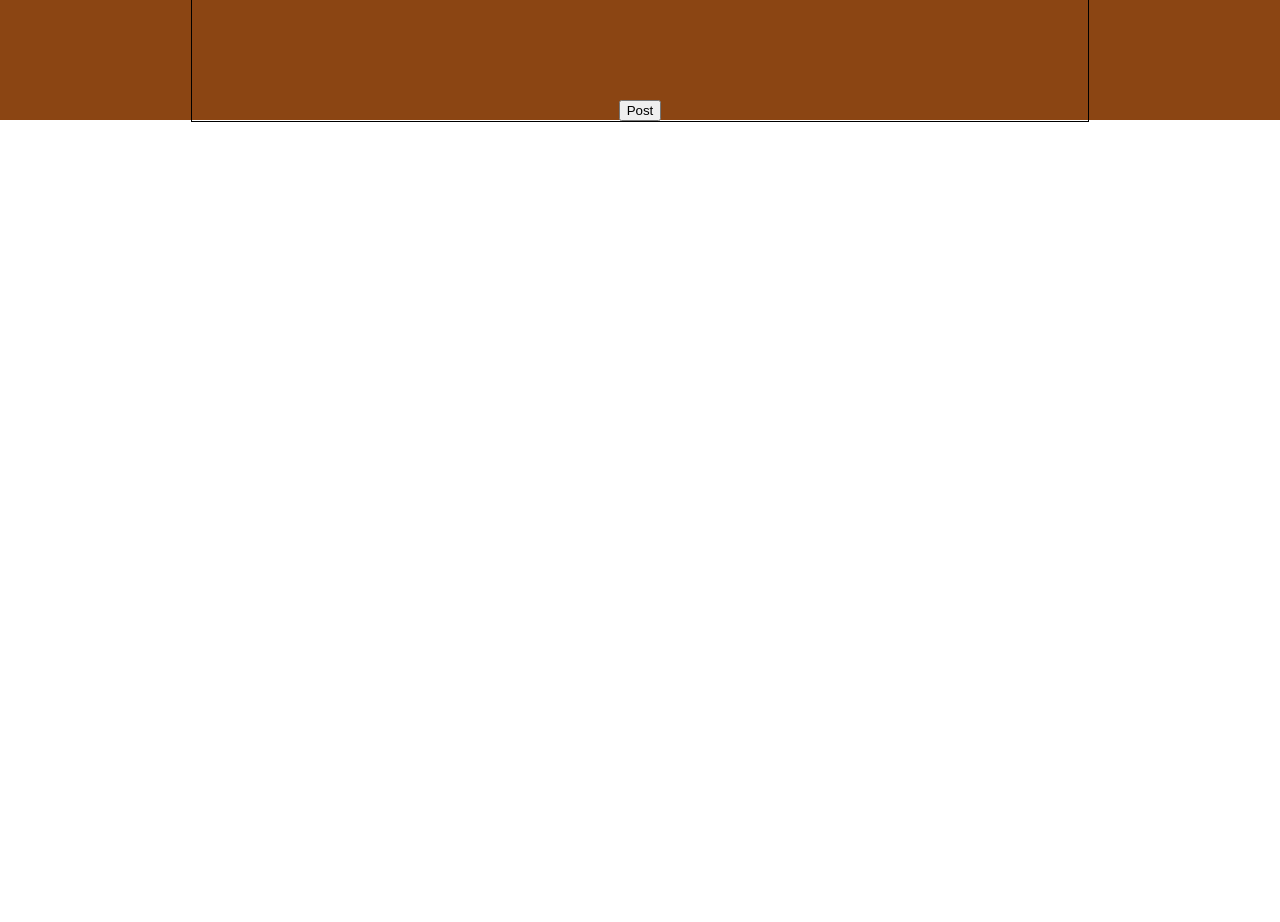
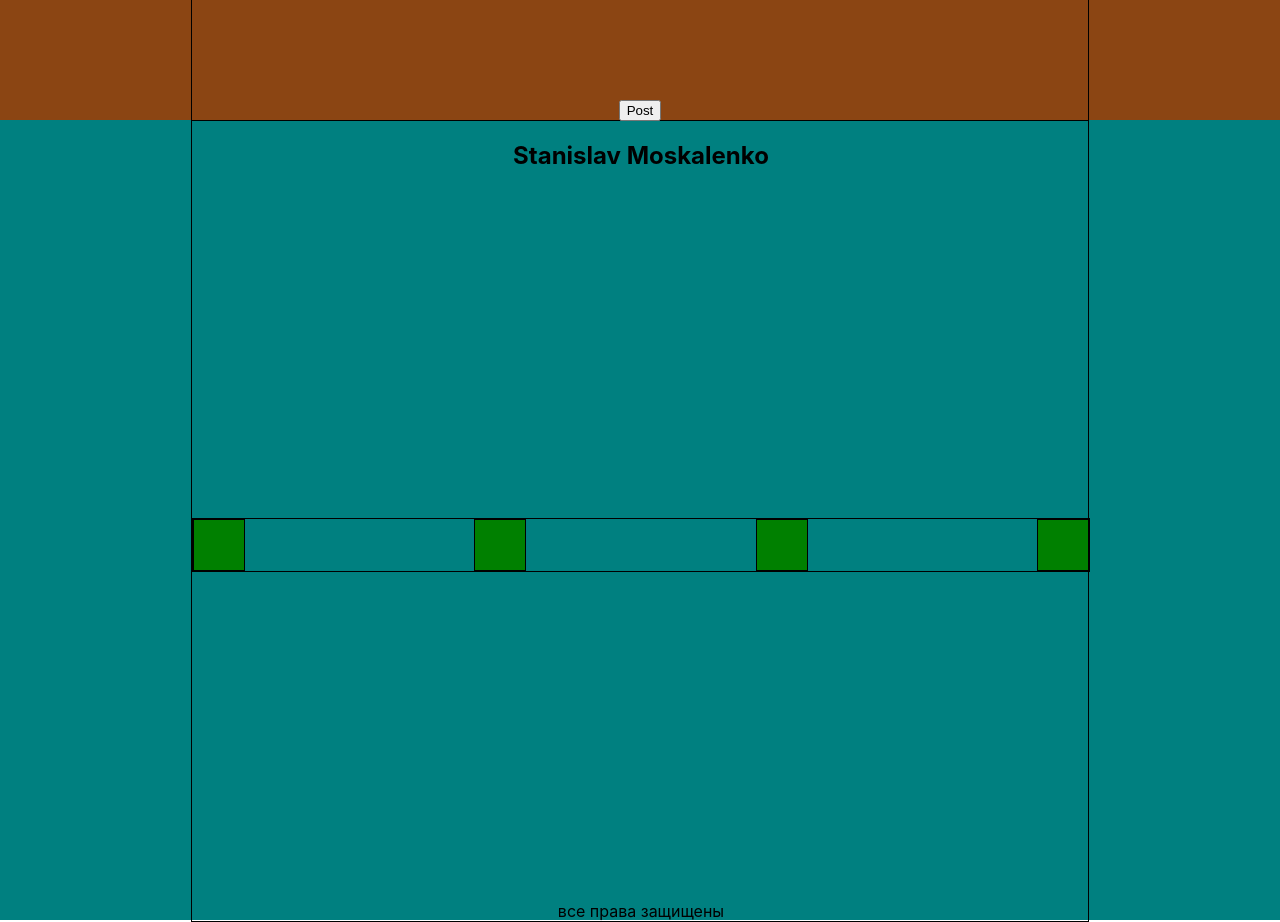
Before and after one commit to maskal2719/portfolio, a React (Create React App) app: page / in a window 1280 px wide. Shown: the part 3160-4082 px from the top of the page. Before the commit the page ends 3282 px from the top, so only its background shows below. Built offline with nearby package versions, Linux system fonts and the light colour scheme.

Commit message:
add footer

```diff
--- a/src/App.tsx
+++ b/src/App.tsx
@@ -5,6 +5,7 @@ import {Main} from "./cmponents/Main/Main";
 import {Skills} from "./cmponents/Skills/Skills";
 import {Projects} from "./cmponents/Projects/Projects";
 import {Contact} from "./cmponents/Contact/Contact";
+import {Footer} from "./cmponents/Footer/Footer";
 
 function App() {
     return (
@@ -14,6 +15,7 @@ function App() {
             <Skills/>
             <Projects/>
             <Contact/>
+            <Footer/>
         </div>
     );
 }
--- /dev/null
+++ b/src/cmponents/Footer/Footer.module.css
@@ -0,0 +1,25 @@
+.footerBlock {
+    background-color: teal;
+    height: 100vh;
+}
+
+.footerContainer {
+    justify-content: space-between;
+    flex-direction: column;
+}
+
+.links {
+    width: 100%;
+    display: flex;
+    justify-content: space-between;
+    align-items: center;
+    border: 1px solid;
+    flex-wrap: wrap;
+}
+
+.link {
+    height: 50px;
+    width: 50px;
+    border: 1px solid;
+    background-color: green;
+}
--- /dev/null
+++ b/src/cmponents/Footer/Footer.tsx
@@ -0,0 +1,19 @@
+import React from 'react';
+import style from './Footer.module.css'
+import styleContainer from "../../common/styles/Container.module.css";
+export const Footer = () => {
+    return (
+        <div className={style.footerBlock}>
+            <div className={`${style.footerContainer} ${styleContainer.container}`}>
+                <h2>Stanislav Moskalenko</h2>
+                <div className={style.links}>
+                    <div className={style.link}></div>
+                    <div className={style.link}></div>
+                    <div className={style.link}></div>
+                    <div className={style.link}></div>
+                </div>
+                <span>все права защищены</span>
+            </div>
+        </div>
+    );
+};
```
